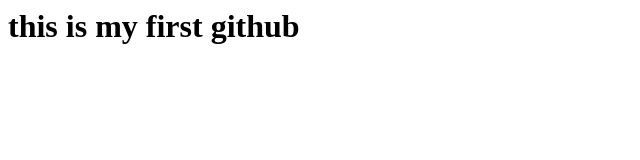
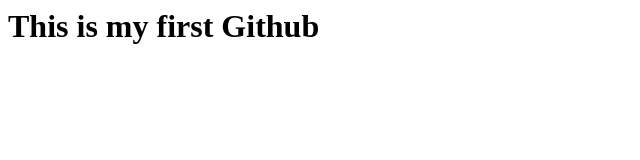
Before and after one commit to lilysho/Lily, a plain HTML site: page index.html in a window 1280 px wide. Shown: the whole page, without its empty margins (0-640 px from the left). Drawn offline with Linux system fonts and the light colour scheme.

Commit message:
Update index.html

```diff
--- a/index.html
+++ b/index.html
@@ -3,6 +3,6 @@
     first website
   </title>
   <body>
-    <h1>this is my first github</h1>
+    <h1>This is my first Github</h1>
   </body>
 </html>
```
